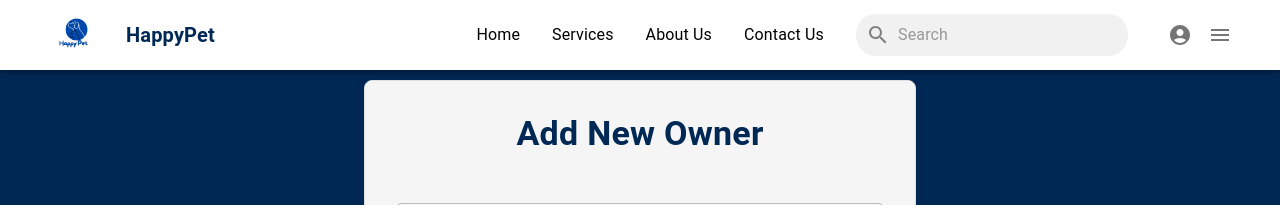
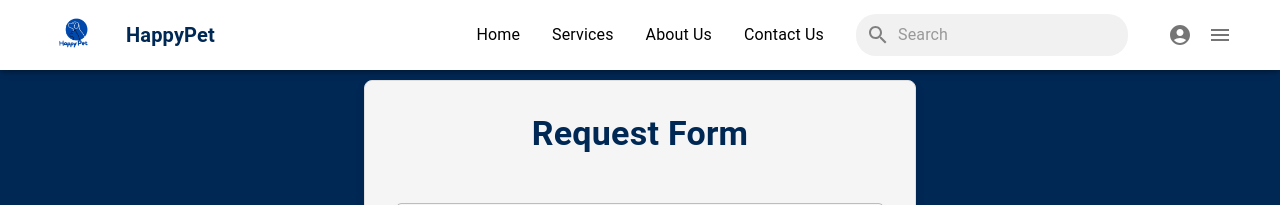
Before and after one commit to vihangajayasuriya446/Happy-Pet-Frontend, a React (Vite) app: page /OwnerForm in a window 1280 px wide. Shown: the top 205 px of the page. Built offline with nearby package versions, Linux system fonts and the light colour scheme.

Commit message:
Owner Form Corrections

```diff
--- a/src/OwnerForm.tsx
+++ b/src/OwnerForm.tsx
@@ -78,14 +78,14 @@ const OwnerForm: React.FC = () => {
           textAlign="center"
           sx={{ color: "#002855", mb: 4 }}
         >
-          Add New Owner
+          Request Form
         </Typography>
 
         {/* Error and Success Messages */}
         {error && <Alert severity="error" sx={{ mb: 2 }}>{error}</Alert>}
         {success && (
           <Alert severity="success" sx={{ mb: 2 }}>
-            Owner added successfully!
+            Request sent successfully!
           </Alert>
         )}
 
```
